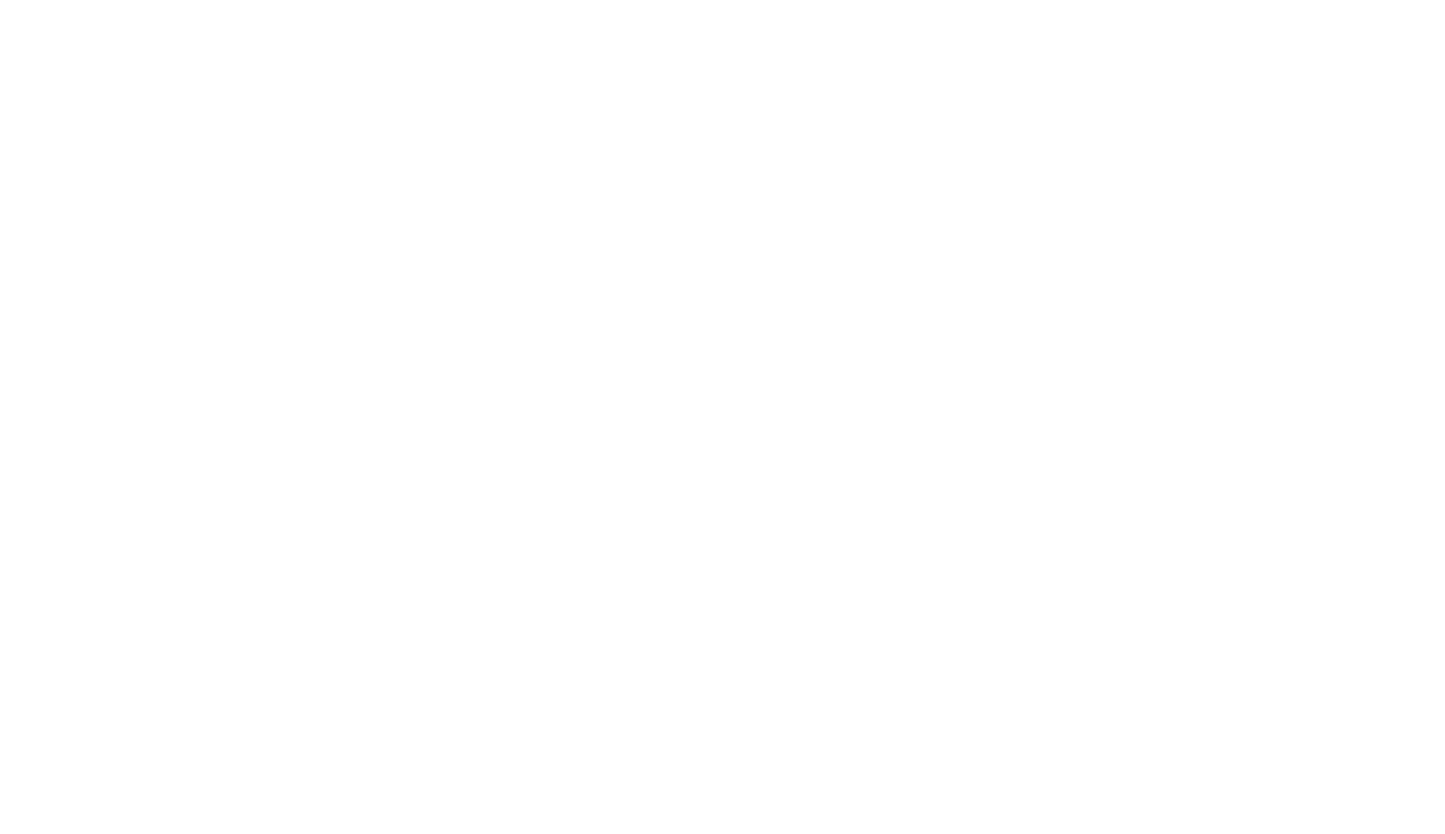
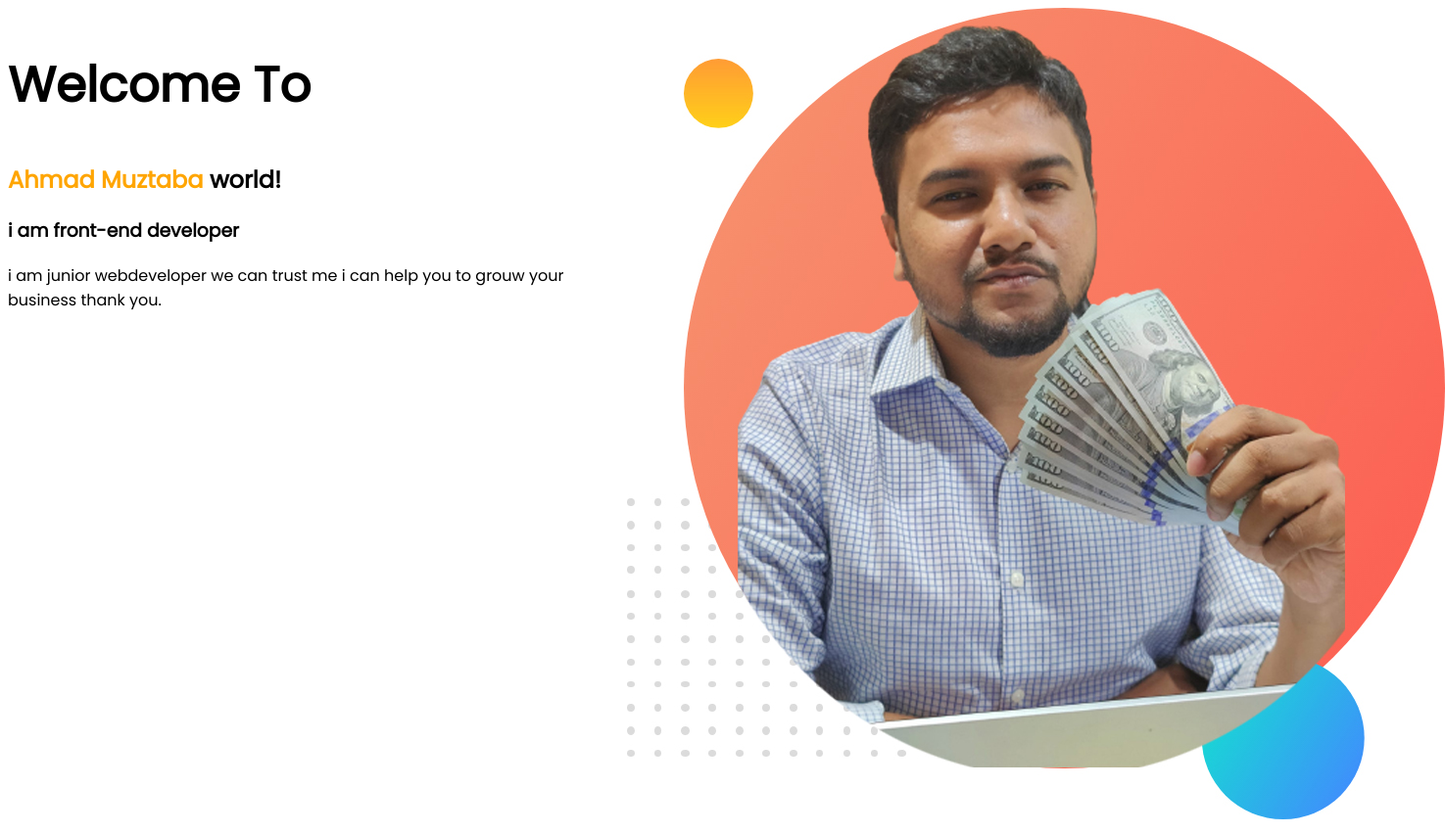
Before and after one commit to Muztaba2797/My-portfolio, a plain HTML site: page index.html in a window 1280 px wide. Shown: the whole page at 98% size, 1475 px wide, since content can reach past the window. Before the commit the page ends 800 px from the top, so only its background shows below. Drawn offline with Linux system fonts and the light colour scheme.

Commit message:
new currection

```diff
--- a/index.html
+++ b/index.html
@@ -5,8 +5,24 @@
     <meta http-equiv="X-UA-Compatible" content="IE=edge">
     <meta name="viewport" content="width=device-width, initial-scale=1.0">
     <title>My protfolio</title>
+    <link rel="stylesheet" href="style.css">
+    <link rel="preconnect" href="https://fonts.googleapis.com">
+    <link rel="preconnect" href="https://fonts.gstatic.com" crossorigin>
+    <link href="https://fonts.googleapis.com/css2?family=Poppins&display=swap" rel="stylesheet">
 </head>
 <body>
-
+    <section>
+        <div class="helf-width">
+            <H1>Welcome To</H1>
+        <h2><span class="oranage-color">Ahmad Muztaba</span> world! </h2>
+        <h3>i am front-end developer </h3>
+        <P>i am junior webdeveloper we can trust me i can help you to grouw your business
+            thank you.
+        </P>
+    </div>
+    <div class="helf-width">
+        <img src="images/my-bg photo.jpg" alt="">
+    </div>
+    </section>
 </body>
 </html>
--- a/style.css
+++ b/style.css
@@ -0,0 +1,16 @@
+body{
+    font-family: 'Poppins', sans-serif;
+}
+h1{
+    font-size: 50px;
+
+}
+.oranage-color{
+    color: orange;
+}
+section{
+    display: flex;
+}
+.helf-width{
+    width: 50%;
+}
```
Also changed, not shown: images/dream-bg.png (added), images/exp-bg.png (added), images/jhankar.png (added), images/jhankar2.png (added), images/my-bg photo.jpg (added), images/my-bg.png (added), images/my-bg2 photo.jpg (added), images/my-bg2.png (added), images/top-banner.png (added), 7 other files.
